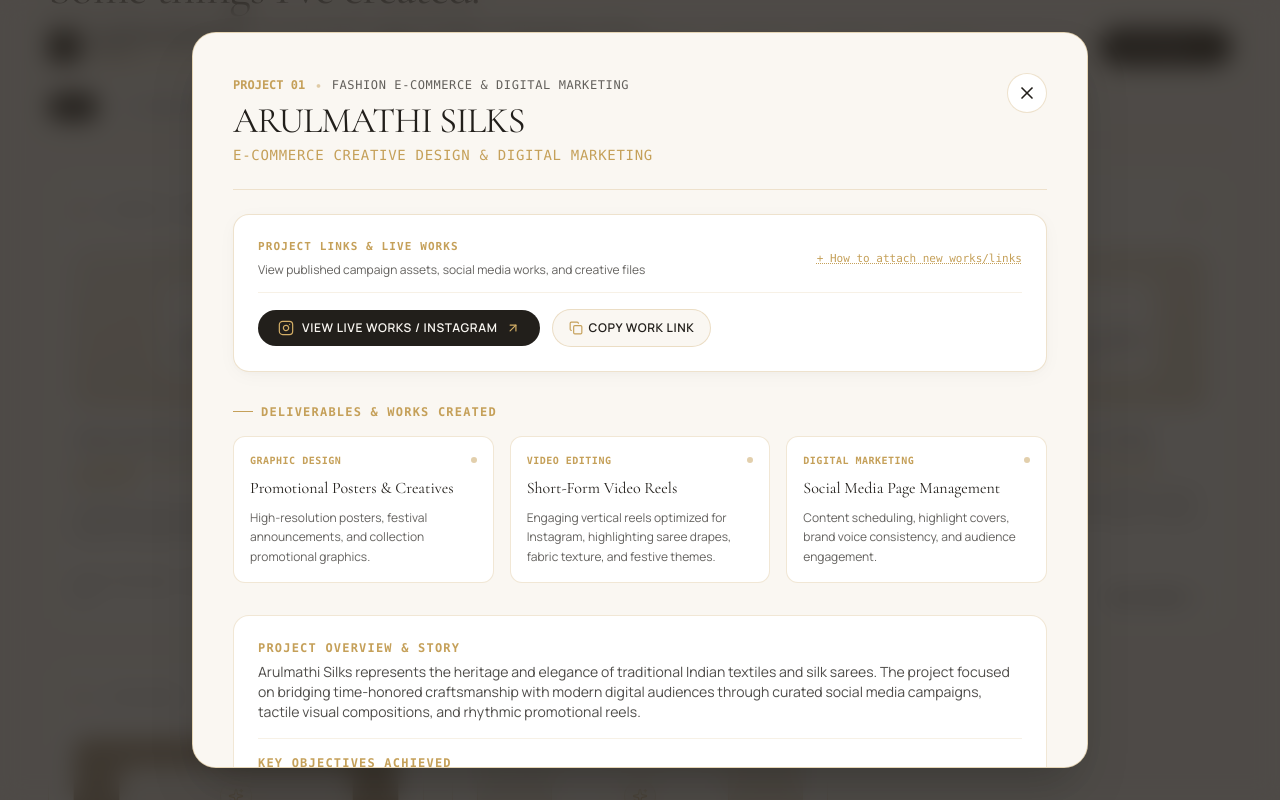
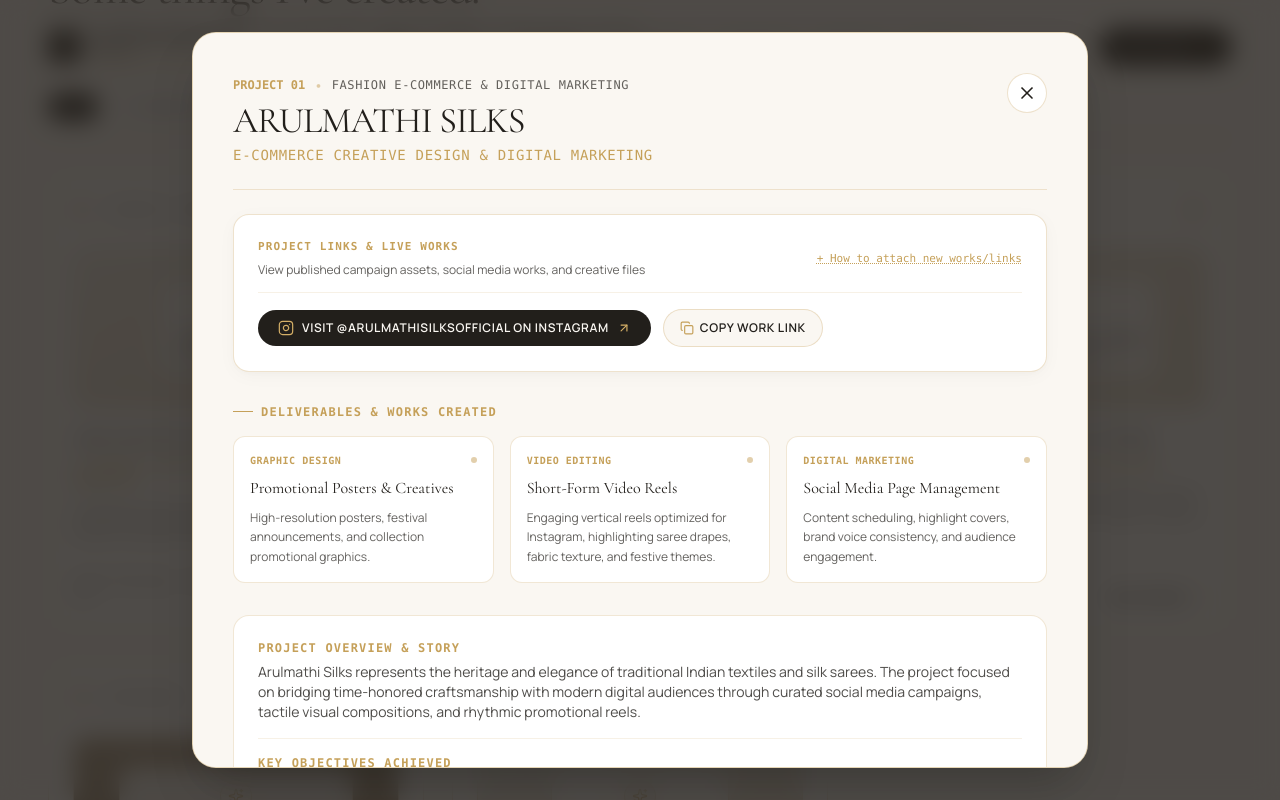
Before and after one commit to naveenjprakash114/Naveen-Portfolio-, a React (Vite) app: page / in a window 1280 px wide. Both pictures are taken after a click on the element 236 px from the left and 4646 px from the top of the page. Shown: the part 4246-5046 px from the top of the page. Built offline with nearby package versions, Linux system fonts and the light colour scheme.

Commit message:
feat: attach official Instagram link for Arulmathi Silks

```diff
--- a/public/assets/resume/index.html
+++ b/public/assets/resume/index.html
@@ -454,6 +454,7 @@
           <span class="project-name">ARULMATHI SILKS</span>
           <span style="font-weight: 400; color: #7A6F62;">|</span>
           <span class="project-sub">Digital Marketing &amp; Creative Design</span>
+          <a href="https://www.instagram.com/arulmathisilksofficial?vrfl=MTU5bzFhYmR6anZrdg==" target="_blank" rel="noopener noreferrer" style="font-size: 11px; margin-left: 8px; color: #C5A059; text-decoration: none; font-weight: 600;">@arulmathisilksofficial ↗</a>
         </div>
         <p class="project-desc">
           Created promotional posters, campaign creatives, product-focused videos and social media content; supported page management and brand presentation.
--- a/src/components/ProjectModal.jsx
+++ b/src/components/ProjectModal.jsx
@@ -105,7 +105,7 @@ export default function ProjectModal({ project, isOpen, onClose }) {
                 className="inline-flex items-center gap-2 px-5 py-2.5 rounded-full bg-charcoal text-[#FAF7F2] text-xs font-semibold uppercase tracking-wider hover:bg-charcoal/80 transition-colors shadow-xs"
               >
                 <InstagramIcon className="w-4 h-4 text-champagne" />
-                <span>View Live Works / Instagram</span>
+                <span>{project.liveUrlLabel || "View Live Works / Instagram"}</span>
                 <ArrowUpRight className="w-3.5 h-3.5 text-champagne" />
               </a>
             ) : null}
--- a/src/data/portfolioData.js
+++ b/src/data/portfolioData.js
@@ -88,7 +88,9 @@ export const personalInfo = {
     {
       name: "ARULMATHI SILKS",
       subtitle: "Digital Marketing & Creative Design",
-      description: "Created promotional posters, campaign creatives, product-focused videos and social media content; supported page management and brand presentation."
+      description: "Created promotional posters, campaign creatives, product-focused videos and social media content; supported page management and brand presentation.",
+      instagramUrl: "https://www.instagram.com/arulmathisilksofficial?vrfl=MTU5bzFhYmR6anZrdg==",
+      instagramHandle: "@arulmathisilksofficial"
     },
     {
       name: "HASHTAG CLOTHING",
--- a/src/data/projects.js
+++ b/src/data/projects.js
@@ -22,8 +22,10 @@ export const projects = [
     accentColor: "from-amber-100/80 to-amber-50/40",
     roleSubtitle: "E-Commerce Creative Design & Digital Marketing",
     description: "Created promotional posters, campaign creatives, product-focused videos and social media content; supported page management and brand presentation.",
-    liveUrl: "https://www.instagram.com/naveen_j_prakash/",
-    instagramUrl: "https://www.instagram.com/naveen_j_prakash/",
+    liveUrl: "https://www.instagram.com/arulmathisilksofficial?vrfl=MTU5bzFhYmR6anZrdg==",
+    instagramUrl: "https://www.instagram.com/arulmathisilksofficial?vrfl=MTU5bzFhYmR6anZrdg==",
+    liveUrlLabel: "Visit @arulmathisilksofficial on Instagram",
+    instagramHandle: "@arulmathisilksofficial",
     driveUrl: "", // Attach Google Drive / Dropbox link here
     role: [
       "Digital Marketing",
```
